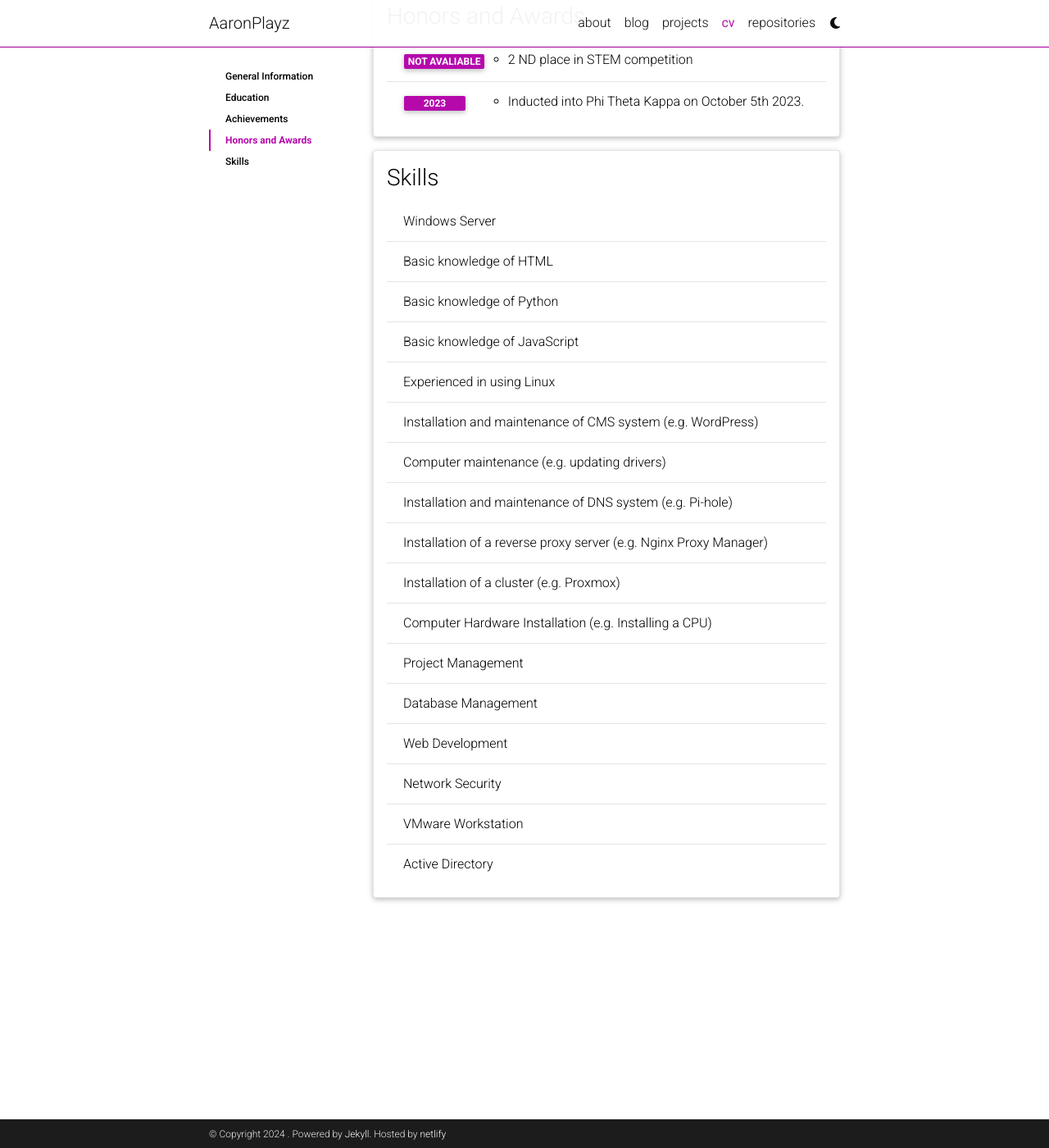
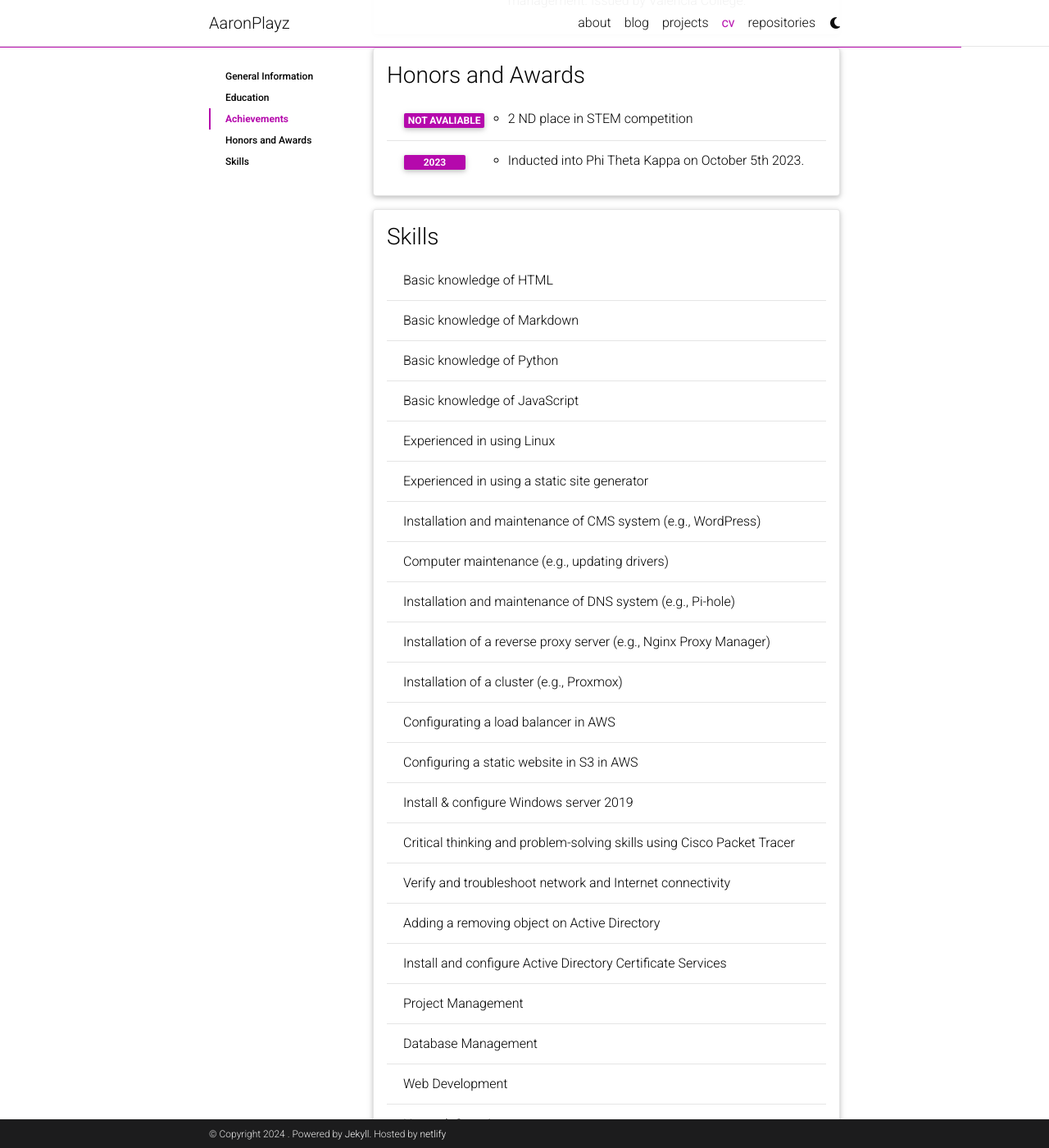
Before and after one commit to aaronplayz-sys/website, a Jekyll site: the page built from _pages/cv.md, in a window 1280 px wide and 1400 px high, scrolled down 1877 px. Shown: the whole window at 82% size. Built offline with Jekyll 4.4.1, drawn with Linux system fonts in a browser that asks for light colours; comment, search, counter and statistics services are not loaded; a style sheet for code colours, icons or effects is not loaded; some of the changed text lies outside the part shown.

Commit message:
Matched PDF with CV page

```diff
--- a/_data/cv.yml
+++ b/_data/cv.yml
@@ -29,6 +29,11 @@
     - title: AS Degree (in progress)
       institution: Valencia College
       year: 2022-now
+      description:
+        -title: Relevant Coursework
+        contents:
+        - Cisco Network Essentials
+        - Install and configure Window Server
 
 # - title: Experience
 #   type: time_table
@@ -114,20 +119,26 @@
 - title: Skills
   type: list
   contents:
-    - Windows Server
     - Basic knowledge of HTML
+    - Basic knowledge of Markdown
     - Basic knowledge of Python
     - Basic knowledge of JavaScript
     - Experienced in using Linux
-    - Installation and maintenance of CMS system (e.g. WordPress)
-    - Computer maintenance (e.g. updating drivers)
-    - Installation and maintenance of DNS system (e.g. Pi-hole)
-    - Installation of a reverse proxy server (e.g. Nginx Proxy Manager)
-    - Installation of a cluster (e.g. Proxmox)
-    - Computer Hardware Installation (e.g. Installing a CPU)
+    - Experienced in using a static site generator
+    - Installation and maintenance of CMS system (e.g., WordPress)
+    - Computer maintenance (e.g., updating drivers)
+    - Installation and maintenance of DNS system (e.g., Pi-hole)
+    - Installation of a reverse proxy server (e.g., Nginx Proxy Manager)
+    - Installation of a cluster (e.g., Proxmox)
+    - Configurating a load balancer in AWS
+    - Configuring a static website in S3 in AWS
+    - Install & configure Windows server 2019
+    - Critical thinking and problem-solving skills using Cisco Packet Tracer
+    - Verify and troubleshoot network and Internet connectivity
+    - Adding a removing object on Active Directory
+    - Install and configure Active Directory Certificate Services
     - Project Management
     - Database Management
     - Web Development
     - Network Security
     - VMware Workstation
-    - Active Directory
```
Also changed, not shown: 1 other file.
